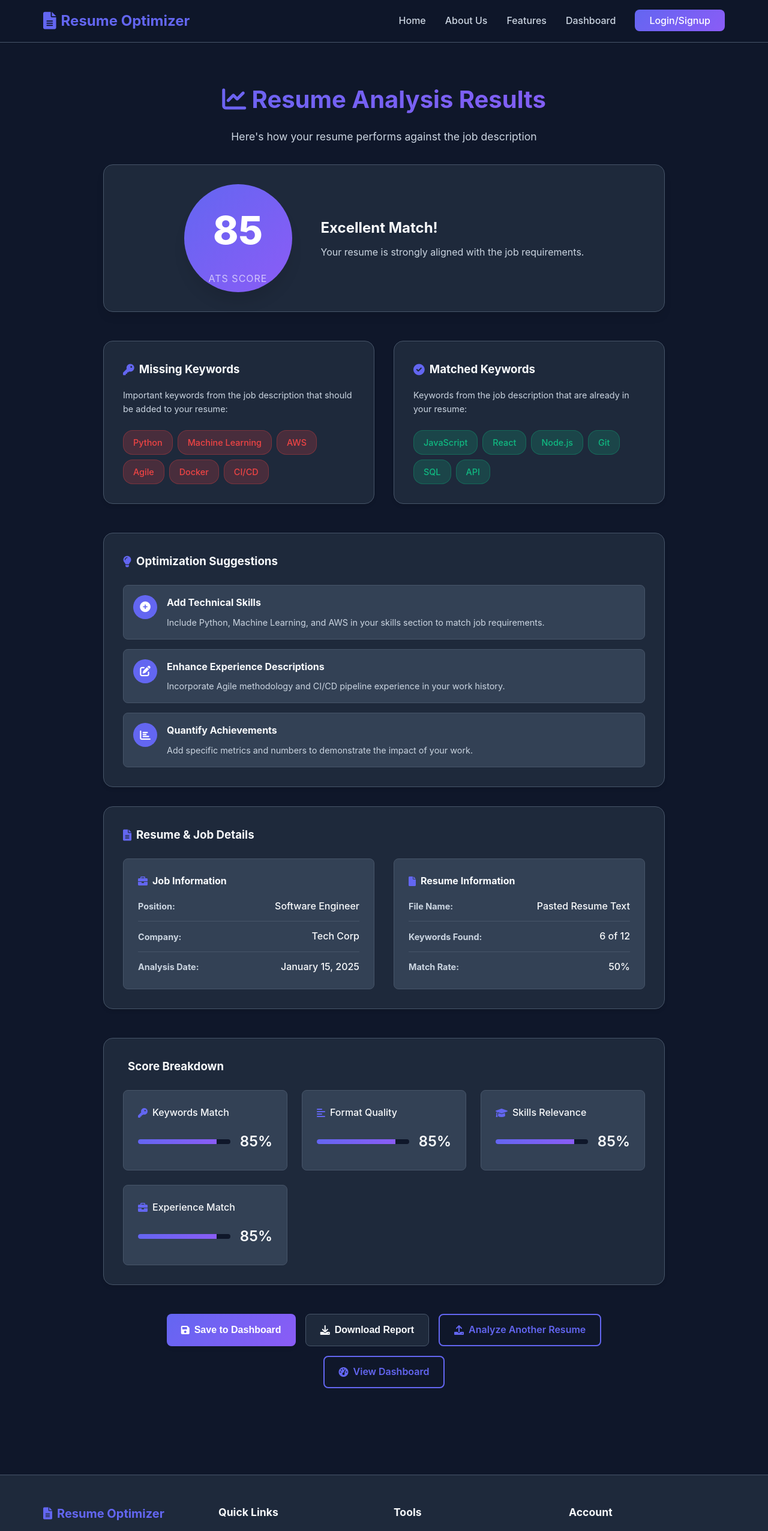
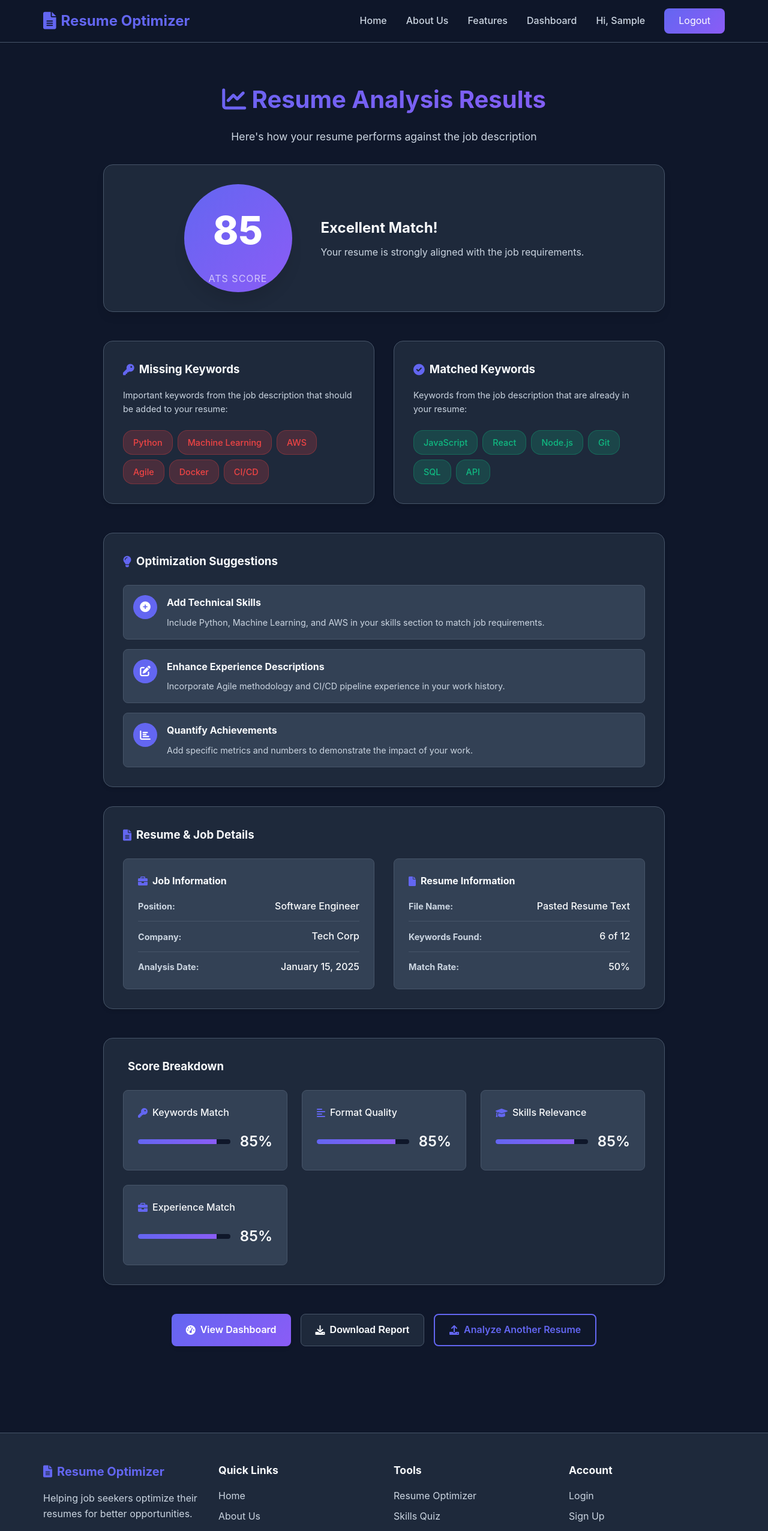
Before and after one commit to samikshab3610/Resume_Optimizer_Assistant, a React (Vite) app in the folder ROA/: page /result in a window 1280 px wide. Shown: the top 2552 px of the page at 60% size. Built offline with nearby package versions, Linux system fonts and the light colour scheme; no server answers; sample sign-in values are in the browser's storage.

Commit message:
Add frontend auth flow and dashboard polish

```diff
--- a/ROA/src/App.jsx
+++ b/ROA/src/App.jsx
@@ -2,6 +2,7 @@ import { Routes, Route } from "react-router-dom";
 
 import Navbar from "./components/Navbar";
 
+import ProtectedRoute from "./components/ProtectedRoute";
 import Home from "./routes/Home";
 import About from "./routes/About";
 import Features from "./routes/Features";
@@ -23,11 +24,32 @@ function App() {
         <Route path="/" element={<Home />} />
         <Route path="/about" element={<About />} />
         <Route path="/features" element={<Features />} />
-        <Route path="/dashboard" element={<Dashboard />} />
+        <Route
+          path="/dashboard"
+          element={
+            <ProtectedRoute>
+              <Dashboard />
+            </ProtectedRoute>
+          }
+        />
         <Route path="/login" element={<Login />} />
-        <Route path="/upload" element={<Upload />} />
+        <Route
+          path="/upload"
+          element={
+            <ProtectedRoute>
+              <Upload />
+            </ProtectedRoute>
+          }
+        />
         <Route path="/quiz" element={<Quiz />} />
-        <Route path="/result" element={<Result />} />
+        <Route
+          path="/result"
+          element={
+            <ProtectedRoute>
+              <Result />
+            </ProtectedRoute>
+          }
+        />
       </Routes>
 
       <Footer />
--- a/ROA/src/components/Navbar.jsx
+++ b/ROA/src/components/Navbar.jsx
@@ -1,11 +1,21 @@
-import { NavLink } from "react-router-dom";
+import { NavLink, useNavigate } from "react-router-dom";
 import { useState } from "react";
+import { clearAuthData, getUser } from "../utils/storage";
 
 function Navbar() {
   const [isMenuOpen, setIsMenuOpen] = useState(false);
 
   const closeMenu = () => {
     setIsMenuOpen(false);
+  };
+
+  const navigate = useNavigate();
+  const user = getUser();
+
+  const handleLogout = () => {
+    clearAuthData();
+    closeMenu();
+    navigate("/login");
   };
 
   return (
@@ -37,6 +47,18 @@ function Navbar() {
               Dashboard
             </NavLink>
           </li>
+          {user ? (
+            <>
+              <li>
+                <span className="nav-link">Hi, {user.firstName}</span>
+              </li>
+              <li>
+                <button type="button" className="nav-link login-btn" onClick={handleLogout}>
+                  Logout
+                </button>
+              </li>
+            </>
+          ) : (
             <li>
               <NavLink
                 to="/login"
@@ -46,6 +68,7 @@ function Navbar() {
                 Login/Signup
               </NavLink>
             </li>
+          )}
         </ul>
 
         <button
--- /dev/null
+++ b/ROA/src/components/ProtectedRoute.jsx
@@ -0,0 +1,14 @@
+import { Navigate } from "react-router-dom";
+import { getToken } from "../utils/storage";
+
+function ProtectedRoute({ children }) {
+  const token = getToken();
+
+  if (!token) {
+    return <Navigate to="/login" replace />;
+  }
+
+  return children;
+}
+
+export default ProtectedRoute;
--- a/ROA/src/routes/Dashboard.jsx
+++ b/ROA/src/routes/Dashboard.jsx
@@ -69,6 +69,12 @@ function Dashboard() {
   const clearQuizHistory = () => {
     localStorage.removeItem("quizHistory");
     setQuizHistory([]);
+  };
+
+  const getScoreClass = (score) => {
+    if (score >= 80) return "score-high";
+    if (score >= 60) return "score-medium";
+    return "score-low";
   };
 
   return (
@@ -146,14 +152,44 @@ function Dashboard() {
                 </Link>
               </div>
             ) : (
-              resumeHistory.map((item) => (
-                <div className="history-item" key={item.id}>
-                  <h3>{item.jobTitle}</h3>
-                  <p>{item.company}</p>
-                  <p>ATS Score: {item.atsScore}</p>
-                  <p>{item.date} {item.time}</p>
-                </div>
-              ))
+              <div className="history-list">
+                {resumeHistory.map((item) => (
+                  <div className="history-item" key={item.id}>
+                    <div className="history-header">
+                      <div className="history-title">
+                        <h4>{item.jobTitle || "Resume Analysis"}</h4>
+                        <p>{item.company || "No company provided"} • {item.date} {item.time}</p>
+                      </div>
+
+                      <div className="history-score">
+                        <span className={`score-badge ${getScoreClass(item.atsScore)}`}>
+                          {item.atsScore}
+                        </span>
+                      </div>
+                    </div>
+
+                    <div className="history-details">
+                      <div className="detail-group">
+                        <h5>Matched Keywords</h5>
+                        <div className="keyword-tags">
+                          {(item.matchedKeywords || []).slice(0, 6).map((keyword) => (
+                            <span className="keyword-tag-small" key={keyword}>{keyword}</span>
+                          ))}
+                        </div>
+                      </div>
+
+                      <div className="detail-group">
+                        <h5>Missing Keywords</h5>
+                        <div className="keyword-tags">
+                          {(item.missingKeywords || []).slice(0, 6).map((keyword) => (
+                            <span className="keyword-tag-small" key={keyword}>{keyword}</span>
+                          ))}
+                        </div>
+                      </div>
+                    </div>
+                  </div>
+                ))}
+              </div>
             )}
           </div>
         </div>
--- a/ROA/src/routes/Login.jsx
+++ b/ROA/src/routes/Login.jsx
@@ -1,7 +1,7 @@
-import { useState } from "react";
+import { useEffect, useState } from "react";
 import { useNavigate } from "react-router-dom";
 import { loginUser, signupUser } from "../api/authApi";
-import { saveAuthData } from "../utils/storage";
+import { getToken, saveAuthData } from "../utils/storage";
 
 
 function Login() {
@@ -11,6 +11,11 @@ function Login() {
   const [isSubmitting, setIsSubmitting] = useState(false);
   const [error, setError] = useState("");
 
+  useEffect(() => {
+    if (getToken()) {
+      navigate("/dashboard");
+    }
+  }, [navigate]);
 
   const togglePassword = (fieldId) => {
     setVisiblePasswords((current) => ({
--- a/ROA/src/routes/Result.jsx
+++ b/ROA/src/routes/Result.jsx
@@ -100,25 +100,6 @@ function Result() {
   const analysisDate = currentAnalysis.timestamp
     ? new Date(currentAnalysis.timestamp).toLocaleDateString()
     : "January 15, 2025";
-
-  const saveToHistory = () => {
-    const resumeHistory = JSON.parse(localStorage.getItem("resumeHistory") || "[]");
-
-    resumeHistory.push({
-      id: Date.now(),
-      atsScore,
-      jobTitle: currentAnalysis.jobTitle || "Software Engineer",
-      company: currentAnalysis.company || "Tech Corp",
-      fileName: currentAnalysis.fileName || "Pasted Resume Text",
-      date: new Date().toLocaleDateString(),
-      time: new Date().toLocaleTimeString(),
-      matchedKeywords,
-      missingKeywords,
-    });
-
-    localStorage.setItem("resumeHistory", JSON.stringify(resumeHistory));
-    alert("Analysis saved to dashboard!");
-  };
 
   const downloadReport = () => {
     alert("Report download will be added in a later phase.");
@@ -282,17 +263,14 @@ function Result() {
         </div>
 
         <div className="result-actions">
-          <button className="btn btn-primary" type="button" onClick={saveToHistory}>
-            <i className="fas fa-save"></i> Save to Dashboard
-          </button>
+          <Link to="/dashboard" className="btn btn-primary">
+            <i className="fas fa-tachometer-alt"></i> View Dashboard
+          </Link>
           <button className="btn btn-secondary" type="button" onClick={downloadReport}>
             <i className="fas fa-download"></i> Download Report
           </button>
           <Link to="/upload" className="btn btn-outline">
             <i className="fas fa-upload"></i> Analyze Another Resume
-          </Link>
-          <Link to="/dashboard" className="btn btn-outline">
-            <i className="fas fa-tachometer-alt"></i> View Dashboard
           </Link>
         </div>
       </div>
--- a/ROA/src/styles.css
+++ b/ROA/src/styles.css
@@ -123,6 +123,12 @@ body {
     display: none;
 }
 
+.nav-link.login-btn {
+  border: none;
+  cursor: pointer;
+  font: inherit;
+}
+
 .hamburger {
     display: none;
     flex-direction: column;
```
Lines whose indentation alone changed are shown as unchanged.
